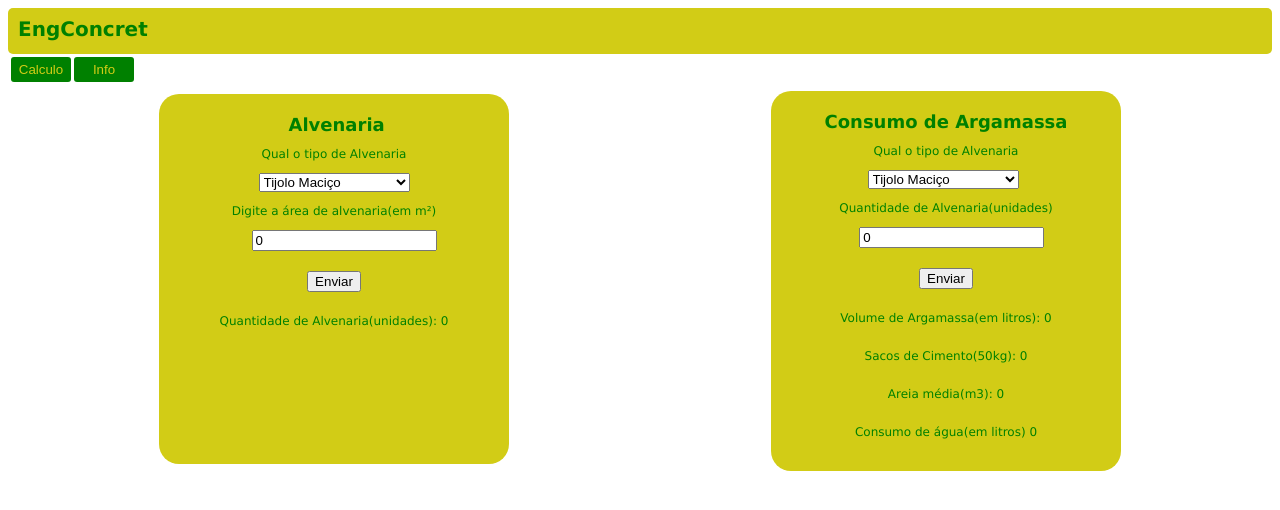
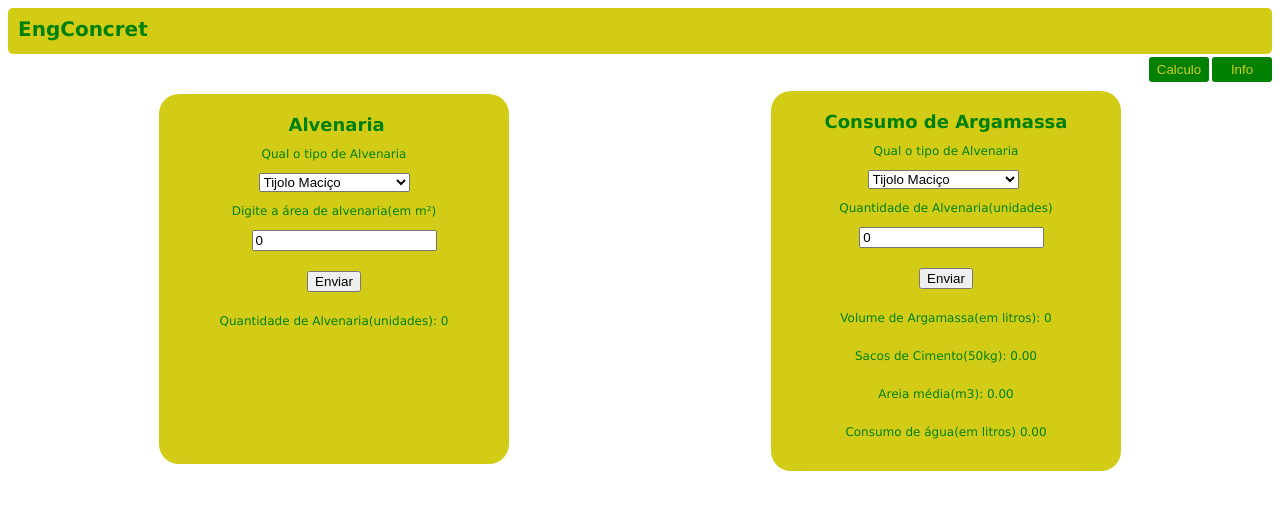
Before and after one commit to Nando-PC/EngConcret, a React (Create React App) app: page / in a window 1280 px wide. Shown: the top 510 px of the page. Built offline with nearby package versions, Linux system fonts and the light colour scheme.

Commit message:
Software de calculo de alvenaria e argamassa de assentamento

```diff
--- a/src/App.js
+++ b/src/App.js
@@ -1,5 +1,5 @@
 import { useState } from 'react';
-import { Container, ResultContainer, Button } from './components/styles';
+import { Container, ResultContainer, Button, Option } from './components/styles';
 import { Menu, Alvenaria, Concreto, Informacao} from './components';
 
 
@@ -20,10 +20,10 @@ function App() {
   return (
     <Container>
       <Menu />
-      <div>
+      <Option>
         <Button onClick={calcActive}>Calculo</Button>
         <Button onClick={infoActive}>Info</Button>
-      </div>
+      </Option>
       {hasCalc && (
         <ResultContainer>
           <Alvenaria />
--- a/src/components/Concreto/index.js
+++ b/src/components/Concreto/index.js
@@ -19,9 +19,9 @@ const Concreto = () => {
             const dAreia = 2.26; // traçoAreia/massaEspAreia -> 6/2.65
             const dAgua = 0.5; // traçoAgua/massaEspecifica -> 0.5/1
             const consumoCimento = argamassa/(dCimento+dAreia+dAgua);
-            setCimento(Number.parseInt(consumoCimento/50));
-            setAreia(Number.parseInt((consumoCimento*6)/1500)); // 1500 = 1,5(areiaUnitário)* 1000(m3)
-            setAgua(Number.parseInt(consumoCimento));
+            setCimento(Number.parseFloat(consumoCimento/50).toFixed(2));
+            setAreia(Number.parseFloat((consumoCimento*6)/1500).toFixed(2)); // 1500 = 1,5(areiaUnitário)* 1000(m3)
+            setAgua(Number.parseFloat(consumoCimento/2).toFixed(2));
     }, [argamassa]);
 
 
@@ -34,7 +34,7 @@ const Concreto = () => {
     }
 
     function handleClick() {
-        setArgamassa(Number.parseInt(volume*value));
+        setArgamassa(Number.parseFloat(volume*value).toFixed(2));
 
     }
 
--- a/src/components/styles.js
+++ b/src/components/styles.js
@@ -121,3 +121,9 @@ export const Button = styled.button`
     margin-top: 3px;
     margin-left: 3px;
 `;
+
+export const Option = styled.div`
+    display: flex;
+    justify-content: end;
+    align-items: end;
+`;
```
